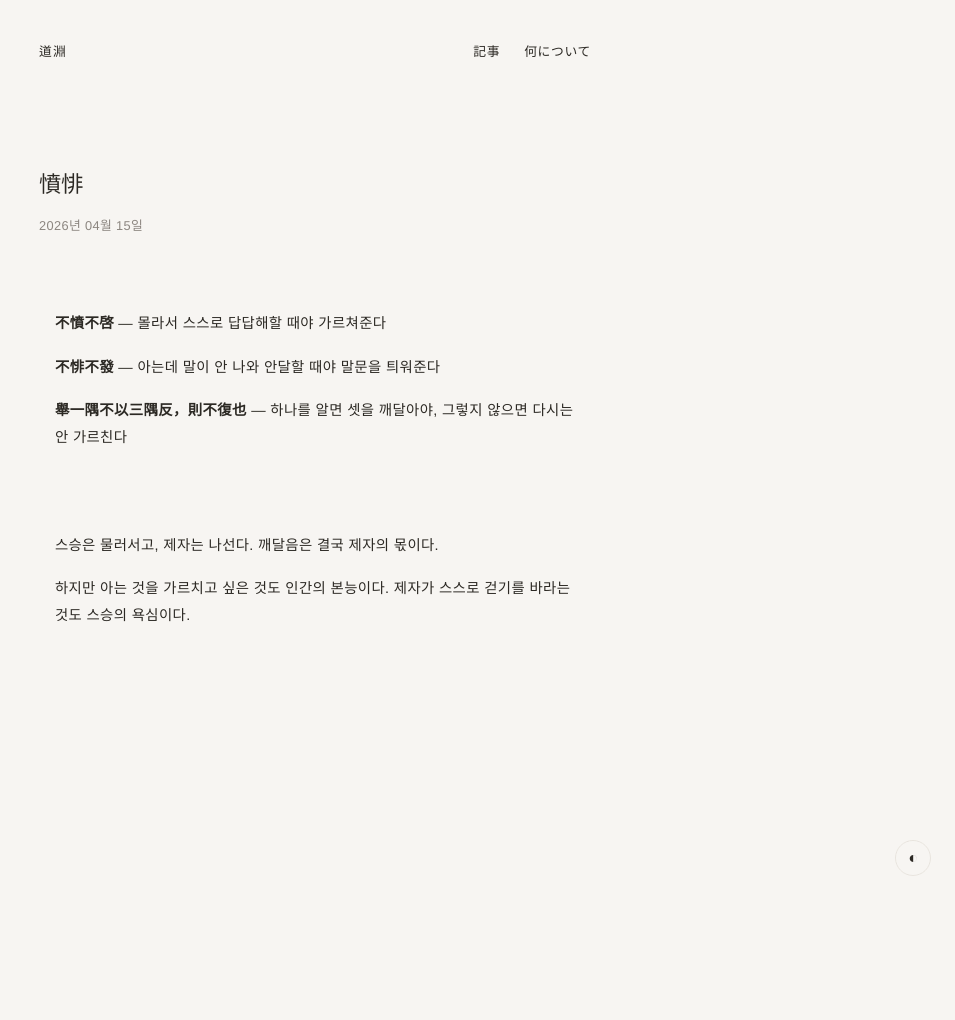
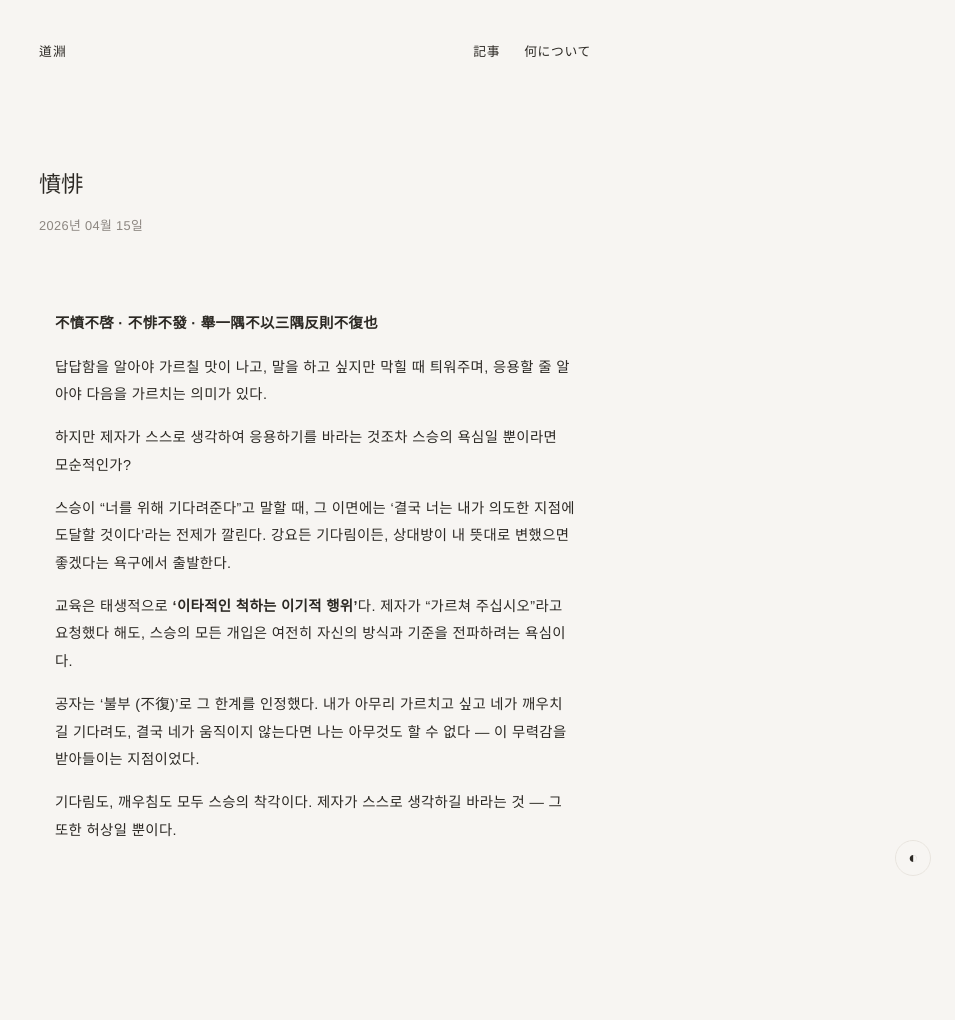
Before and after one commit to waylake/waylake.github.io, a Jekyll site: the page built from _posts/2026-04-15-憤悱.md, in a window 1280 px wide. Shown: the whole page, without its empty margins (325-1280 px from the left). Built offline with Jekyll 4.4.1, drawn with Linux system fonts in a browser that asks for light colours; before the commit the page ends 900 px from its top, so only the background shows below that.

Commit message:
docs(philosophy): 憤悱 포스트 내용 정리 및 심화
한자 구문을 하나로 통합하고, 교육의 모순에 대한 통찰 추가. 기다림과 깨우침도 결국 스승의 욕심임을 강조하는 염세적 결론으로 수정.

```diff
--- a/_posts/2026-04-15-憤悱.md
+++ b/_posts/2026-04-15-憤悱.md
@@ -5,14 +5,16 @@ date: 2026-04-15 00:00:00 +0900
 categories: philosophy
 ---
 
-**不憤不啓** — 몰라서 스스로 답답해할 때야 가르쳐준다
+**不憤不啓 · 不悱不發 · 舉一隅不以三隅反則不復也**
 
-**不悱不發** — 아는데 말이 안 나와 안달할 때야 말문을 틔워준다
+답답함을 알아야 가르칠 맛이 나고, 말을 하고 싶지만 막힐 때 틔워주며, 응용할 줄 알아야 다음을 가르치는 의미가 있다.
 
-**舉一隅不以三隅反，則不復也** — 하나를 알면 셋을 깨달아야, 그렇지 않으면 다시는 안 가르친다
+하지만 제자가 스스로 생각하여 응용하기를 바라는 것조차 스승의 욕심일 뿐이라면 모순적인가?
 
----
+스승이 "너를 위해 기다려준다"고 말할 때, 그 이면에는 '결국 너는 내가 의도한 지점에 도달할 것이다'라는 전제가 깔린다. 강요든 기다림이든, 상대방이 내 뜻대로 변했으면 좋겠다는 욕구에서 출발한다.
 
-스승은 물러서고, 제자는 나선다. 깨달음은 결국 제자의 몫이다.
+교육은 태생적으로 **'이타적인 척하는 이기적 행위'**다. 제자가 "가르쳐 주십시오"라고 요청했다 해도, 스승의 모든 개입은 여전히 자신의 방식과 기준을 전파하려는 욕심이다.
 
-하지만 아는 것을 가르치고 싶은 것도 인간의 본능이다. 제자가 스스로 걷기를 바라는 것도 스승의 욕심이다.
+공자는 '불부 (不復)'로 그 한계를 인정했다. 내가 아무리 가르치고 싶고 네가 깨우치길 기다려도, 결국 네가 움직이지 않는다면 나는 아무것도 할 수 없다 — 이 무력감을 받아들이는 지점이었다.
+
+기다림도, 깨우침도 모두 스승의 착각이다. 제자가 스스로 생각하길 바라는 것 — 그 또한 허상일 뿐이다.
```
